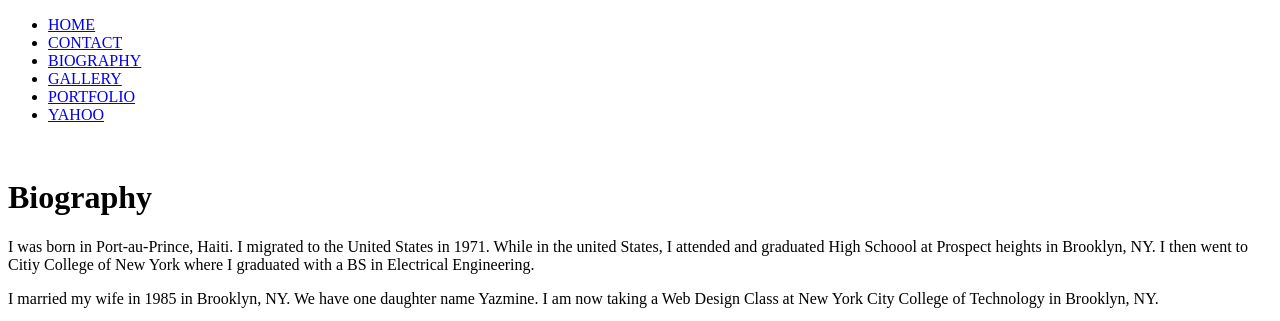
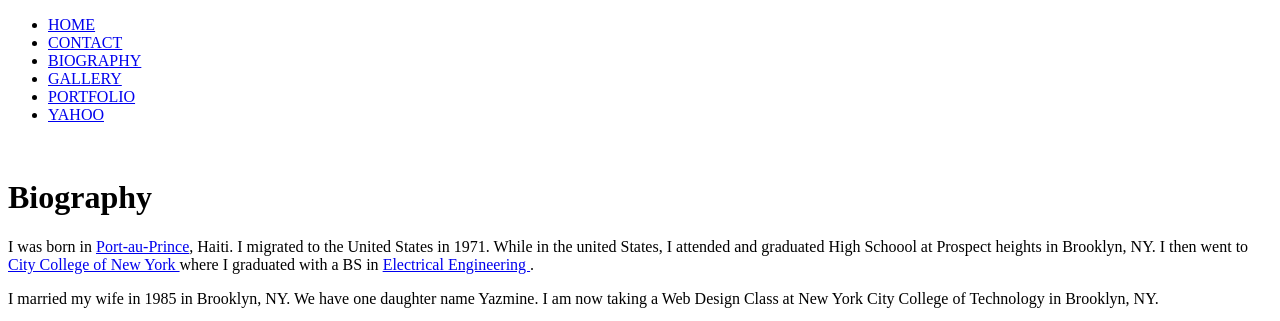
Before and after one commit to jmb4jcb/homework3, a plain HTML site: page bio.html in a window 1280 px wide. Shown: the top 321 px of the page. Drawn offline with Linux system fonts and the light colour scheme.

Commit message:
added text hyperlinks to bio.html

```diff
--- a/bio.html
+++ b/bio.html
@@ -19,7 +19,7 @@
 <br />
 <div>
 	<h1>Biography</h1>
-	<p> I was born in Port-au-Prince, Haiti.  I migrated to the United States in 1971.  While in the united States, I attended and graduated High Schoool at Prospect heights in Brooklyn, NY.  I then went to Citiy College of New York  where I graduated with a BS in Electrical Engineering.</p>
+	<p> I was born in <a href="https://en.wikipedia.org/wiki/Port-au-Prince" target="_blank">Port-au-Prince</a>, Haiti.  I migrated to the United States in 1971.  While in the united States, I attended and graduated High Schoool at Prospect heights in Brooklyn, NY.  I then went to <a href="https://www.ccny.cuny.edu/"> City College of New York </a> where I graduated with a BS in <a href="https://en.wikipedia.org/wiki/Electrical_engineering" target="_blank">Electrical Engineering </a>.</p>
 
 	<p>
 		I married my wife in 1985 in Brooklyn, NY.  We have one daughter name Yazmine. I am now taking a Web Design Class at New York City College of Technology in Brooklyn, NY. </p>
```
